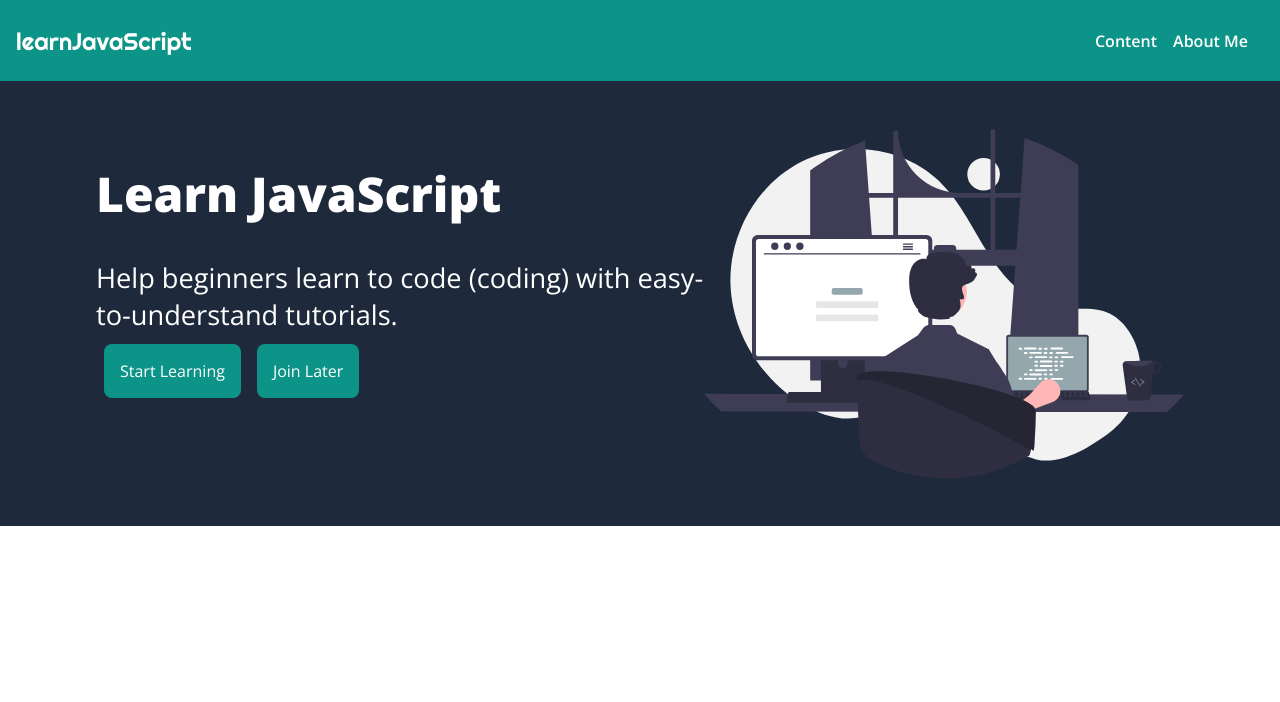
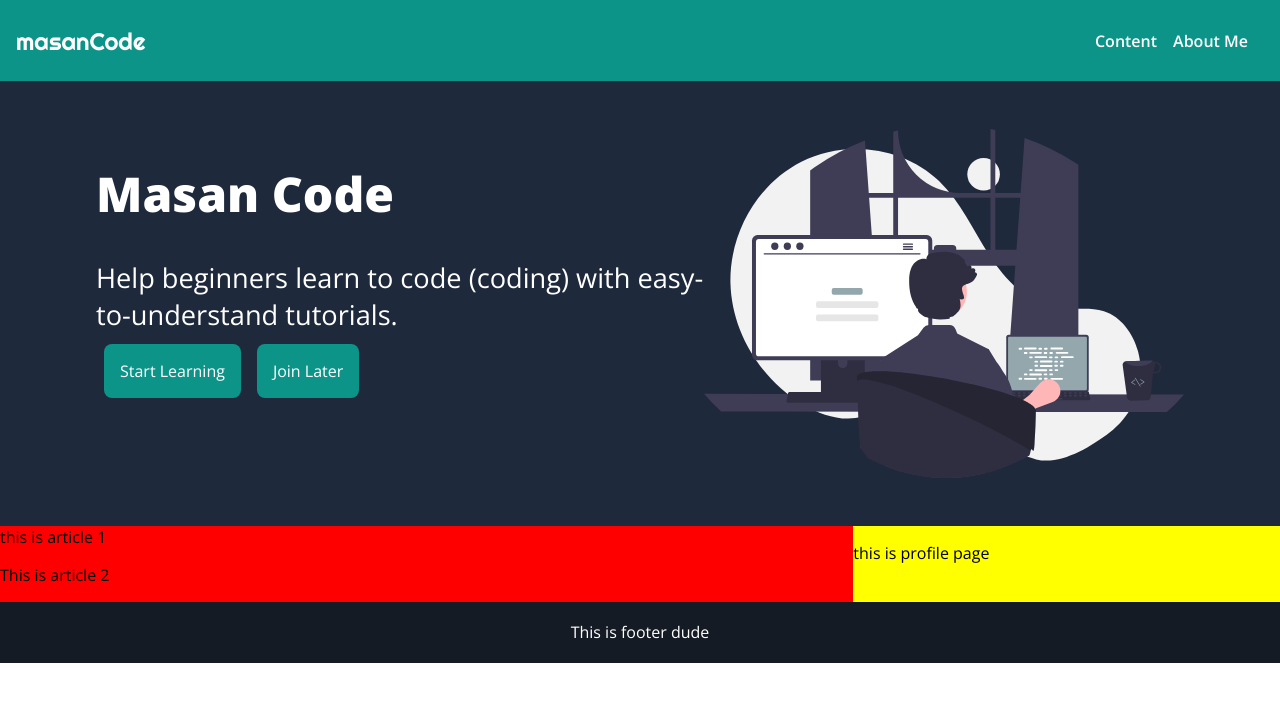
Before and after one commit to mwicaksono/dicoding-submission-web-basic, a plain HTML site: page index.html in a window 1280 px wide. Drawn offline with nearby package versions, Linux system fonts and the light colour scheme.

Commit message:
add main content

```diff
--- a/index.html
+++ b/index.html
@@ -17,7 +17,7 @@
   <body>
     <header>
       <div id="main-logo">
-        <p>learnJavaScript</p>
+        <p>masanCode</p>
       </div>
       <nav>
         <ul>
@@ -29,7 +29,7 @@
     <main>
       <div id="hero">
         <div id="hero-content">
-          <h1>Learn JavaScript</h1>
+          <h1>Masan Code</h1>
           <p>
             Help beginners learn to code (coding) with easy-to-understand
             tutorials.
@@ -40,6 +40,18 @@
         </div>
         <img src="coding.svg" alt="coder" width="480px" />
       </div>
+      <div id="main-content">
+        <div id="content">
+          <article>this is article 1</article>
+          <article><p>This is article 2</p></article>
+        </div>
+        <aside>
+          <p>this is profile page</p>
+        </aside>
+      </div>
     </main>
+    <footer>
+      <p>This is footer dude</p>
+    </footer>
   </body>
 </html>
--- a/style.css
+++ b/style.css
@@ -59,8 +59,32 @@ nav ul li {
     background-color: #0D9488;
 }
 
+#main-content {
+    display: grid;
+    grid-template-columns: 2fr 1fr;
+}
+
+#content {
+    background-color: red;
+}
+
+aside {
+    background-color: yellow;
+}
+
+footer {
+    text-align: center;
+    background-color: #151b24;
+    padding: 0.2rem;
+    color: #fff;
+}
+
 @media (max-width:48rem) {
     nav {
         display: none;
     }
+
+    #hero img {
+        display: none;
+    }
 }
```
